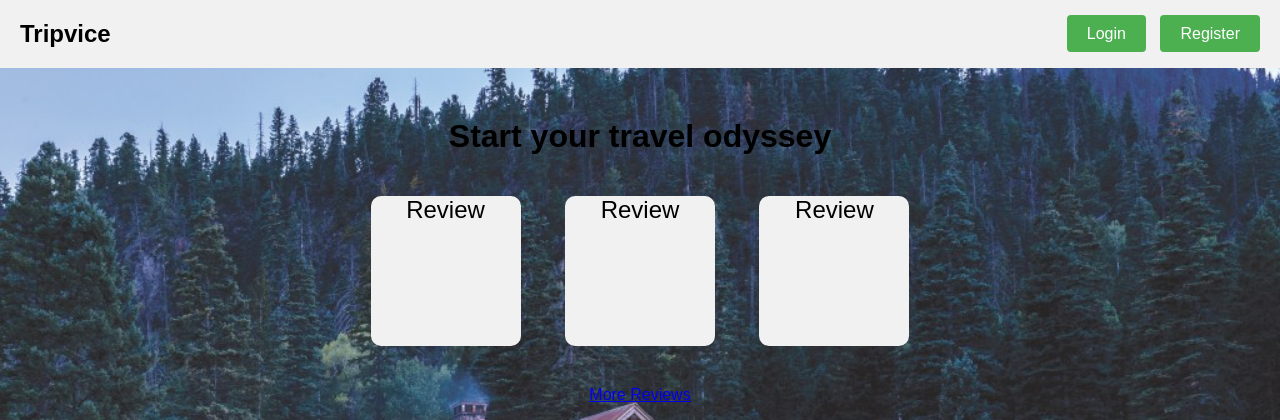
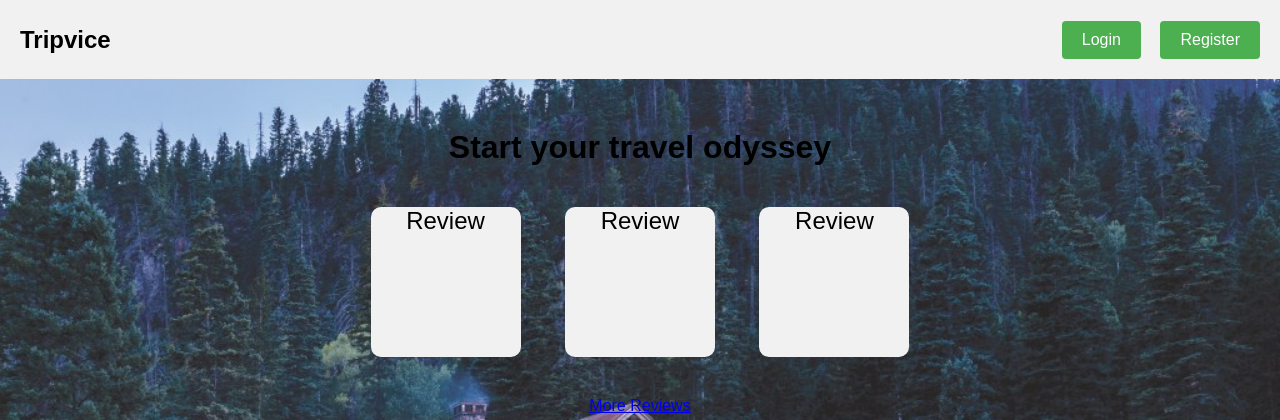
Before and after one commit to 1vet4/projects, a PHP site: page /title.html in a window 1280 px wide. Shown: the top 420 px of the page. Run offline with PHP 8.4, Linux system fonts and the light colour scheme.

Commit message:
Update title.css

```diff
--- a/FINAL/title.css
+++ b/FINAL/title.css
@@ -22,11 +22,14 @@
 }
 #login-btn,
 #register-btn {
+    display:inline-flex;
     padding: 10px 20px;
     background-color: #4CAF50;
     color: #fff;
     text-decoration: none;
     border-radius: 4px;
+    margin-top: 1px;
+    margin-left: 5px;
 }
 #login-btn {
     margin-right: 10px;
```
